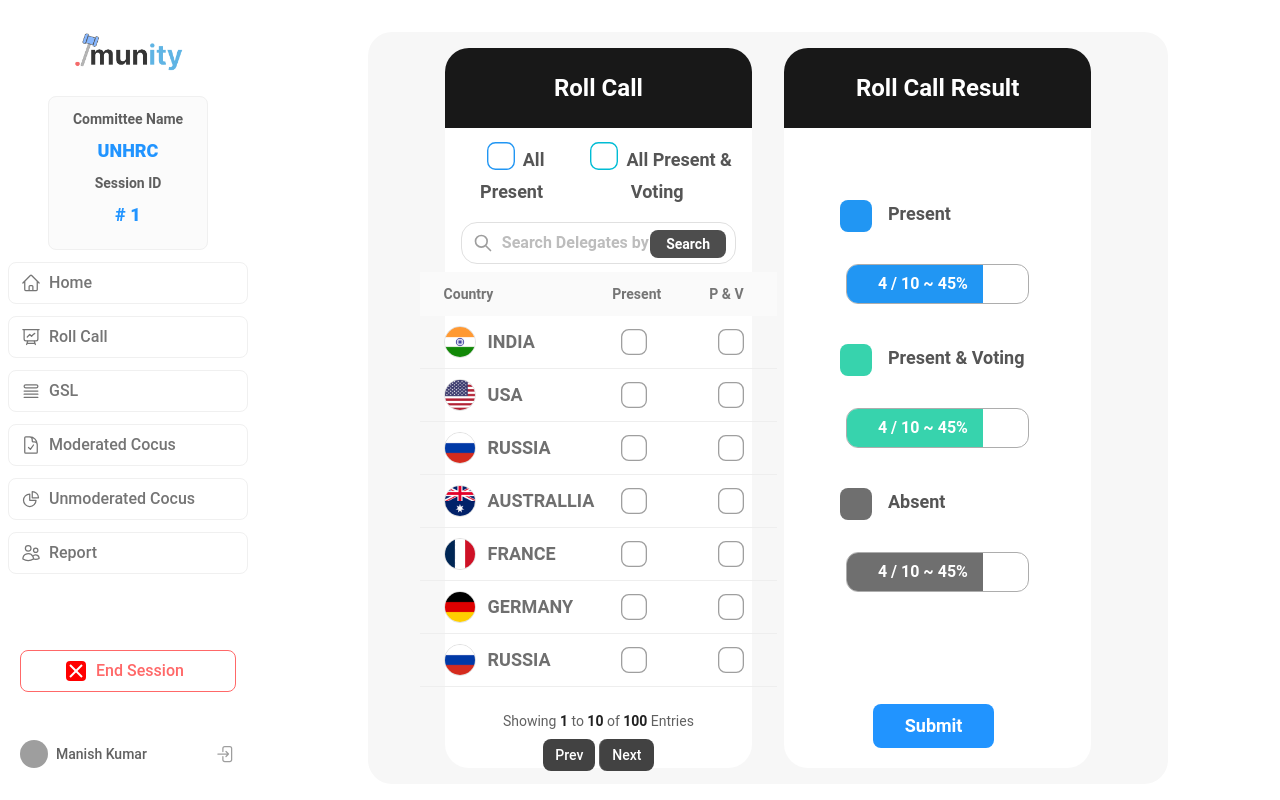
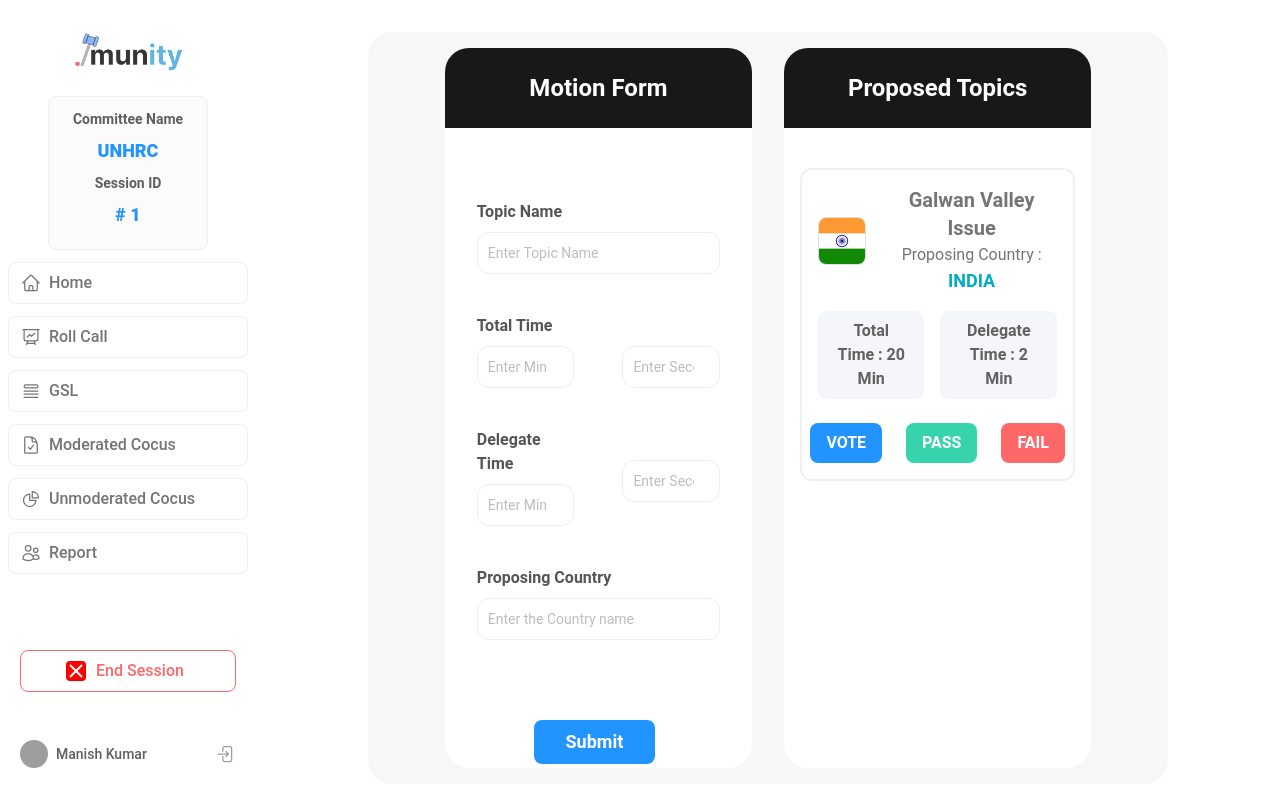
Before and after one commit to Manish026636/munup, a React (Create React App) app: page / in a window 1280 px wide. Built offline with nearby package versions, Linux system fonts and the light colour scheme; grey boxes are pictures that could not be loaded.

Commit message:
motinform

```diff
--- a/package.json
+++ b/package.json
@@ -9,6 +9,7 @@
     "@testing-library/user-event": "^13.5.0",
     "react": "^18.2.0",
     "react-dom": "^18.2.0",
+    "react-router-dom": "^6.14.1",
     "react-scripts": "5.0.1",
     "web-vitals": "^2.1.4"
   },
--- a/src/App.js
+++ b/src/App.js
@@ -7,7 +7,7 @@ function App() {
     <div className="flex">
     <Navbar />
     <div className="flex-grow">
-      <RCDashboard/>
+      <MDashboard/>
     </div>
   </div>
   );
--- a/src/components/MCAUS/Motion/MPTopics.jsx
+++ b/src/components/MCAUS/Motion/MPTopics.jsx
@@ -1,13 +1,41 @@
 import React from 'react'
-
 const MPTopics = () => {
   return (
     <>
-            <div class="bg-white h-[90vh] relative   border-t-[3vh] border-[#F0F0F0] border-t-[#181818] text-center   rounded-3xl w-2/5 p-4">
-                <h1 className='text-2xl text-white font-semibold absolute top-0 left-0 right-0 mx-auto bg-[#181818] pb-6 '>Proposed Topics</h1>
+      <div class="bg-white h-[90vh] relative   border-t-[3vh] border-[#F0F0F0] border-t-[#181818] text-center   rounded-3xl w-2/5 p-4">
+        <h1 className='text-2xl text-white font-semibold absolute top-0 left-0 right-0 mx-auto bg-[#181818] pb-6 '>Proposed Topics</h1>
+        <div className='flex mt-10 justify-center items-center'>
 
+          <div className="  lg:px-0 w-full mt-10 mx-auto">
+            <div className=" overflow-hidden bg-white border-2 border-[#F0F0F0] p-4 rounded-xl  ">
+              <div >
+                <div className="flex items-center">
+                  <img className="flex-shrink-0 w-12 rounded-lg border border-gray-300 h-auto" src="india.png" alt="" />
+                  <div className="ml-5 mr-auto">
+                    <p className="text-xl font-bold text-gray-600">Galwan Valley Issue</p>
+                    <p className="mt-px text-md text-gray-600">Proposing Country : <span className="font-bold text-cyan-600 text-lg">INDIA</span></p>
+                  </div>
+
+                </div>
+                <div className='flex justify-center gap-4 mt-4 items-center'>
+                  <h1 className='bg-[#f4f6f9]   px-4 py-2  text-md rounded-lg text-gray-700  font-bold'>Total Time : 20 Min</h1>
+                  <h1 className='bg-[#f4f6f9]  px-4 py-2  text-md rounded-lg  text-gray-700 font-bold'>Delegate Time : <span>2 Min</span></h1>
+
+                </div>
+                <div className='flex justify-center gap-6 mt-6 items-center'>
+                  <button className='bg-[#2194FF] px-4 py-2  text-md rounded-lg text-white font-bold'>VOTE</button>
+                  <button className='bg-[#37D3AD] px-4 py-2  text-md rounded-lg text-white font-bold'>PASS</button>
+                  <button className='bg-[#FF6868] px-4 py-2  text-md rounded-lg text-white font-bold'>FAIL</button>
+
+
+                </div>
+
+              </div>
             </div>
-        </>
+          </div>
+        </div>
+      </div>
+    </>
   )
 }
 
```
Also changed, not shown: 1 other file (tests, documents, lock files or other folders).
